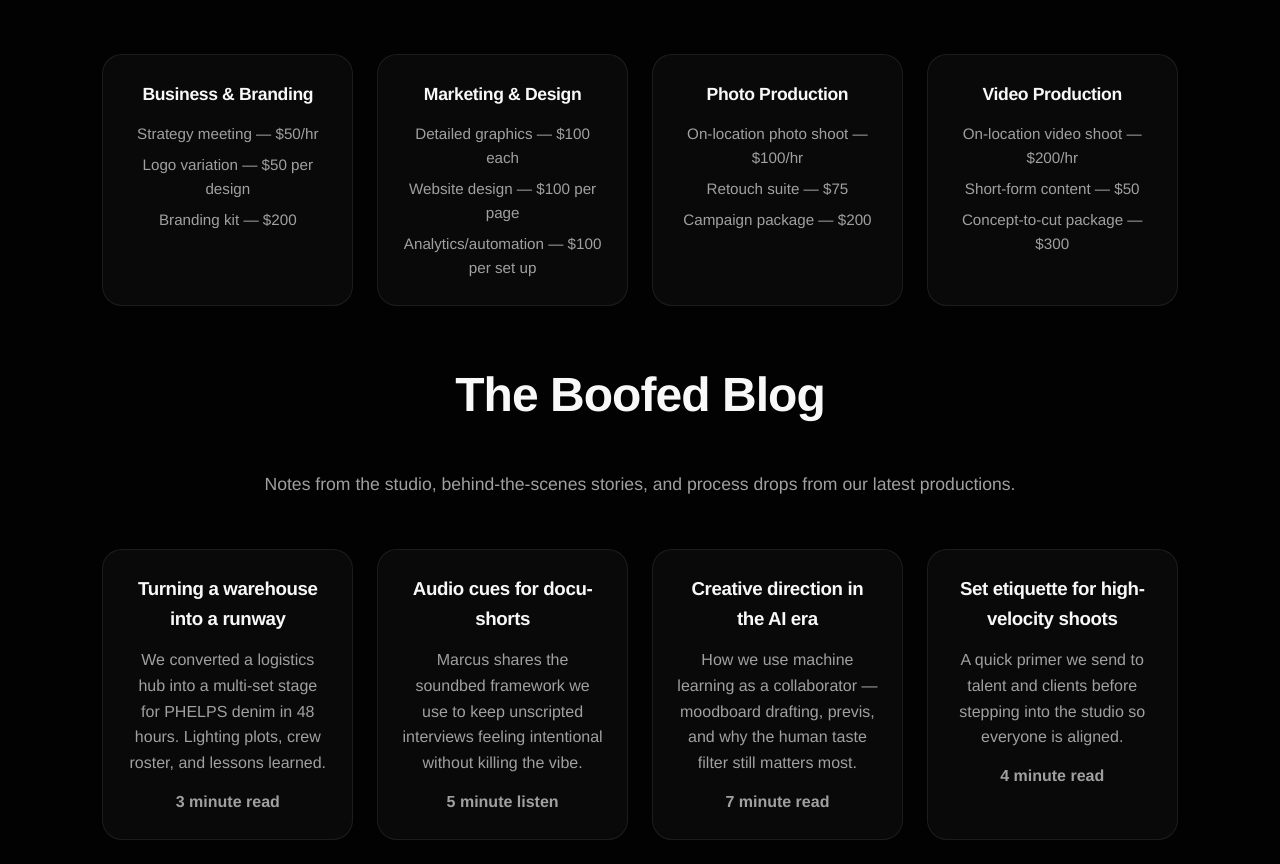
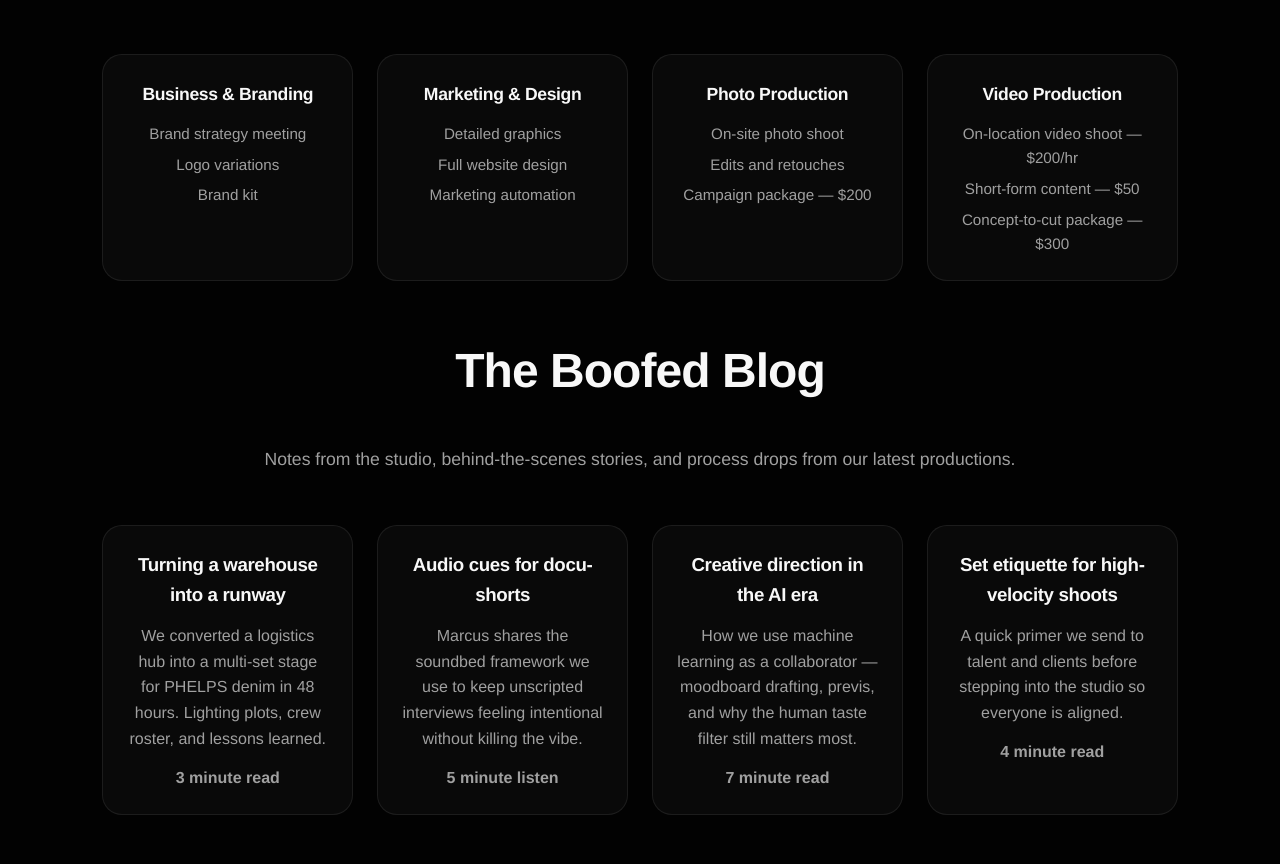
Before and after one commit to jayyreall/boof-ave, a plain HTML site: page index.html in a window 1280 px wide. Shown: the part 1020-1884 px from the top of the page. Drawn offline with Linux system fonts and the light colour scheme.

Commit message:
Update service offerings in index.html

```diff
--- a/index.html
+++ b/index.html
@@ -99,24 +99,24 @@
         <article class="service-card">
           <h3><a href="booking.html#business-branding">Business &amp; Branding</a></h3>
           <ul>
-            <li>Strategy meeting &mdash; $50/hr</li>
-            <li>Logo variation &mdash; $50 per design</li>
-            <li>Branding kit &mdash; $200</li>
+            <li>Brand strategy meeting</li>
+            <li>Logo variations</li>
+            <li>Brand kit</li>
           </ul>
         </article>
         <article class="service-card">
           <h3><a href="booking.html#marketing-design">Marketing &amp; Design</a></h3>
           <ul>
-            <li>Detailed graphics &mdash; $100 each</li>
-            <li>Website design &mdash; $100 per page</li>
-            <li>Analytics/automation &mdash; $100 per set up</li>
+            <li>Detailed graphics</li>
+            <li>Full website design</li>
+            <li>Marketing automation</li>
           </ul>
         </article>
         <article class="service-card">
           <h3><a href="booking.html#photo-production">Photo Production</a></h3>
           <ul>
-            <li>On-location photo shoot &mdash; $100/hr</li>
-            <li>Retouch suite &mdash; $75</li>
+            <li>On-site photo shoot</li>
+            <li>Edits and retouches</li>
             <li>Campaign package &mdash; $200</li>
           </ul>
         </article>
```
